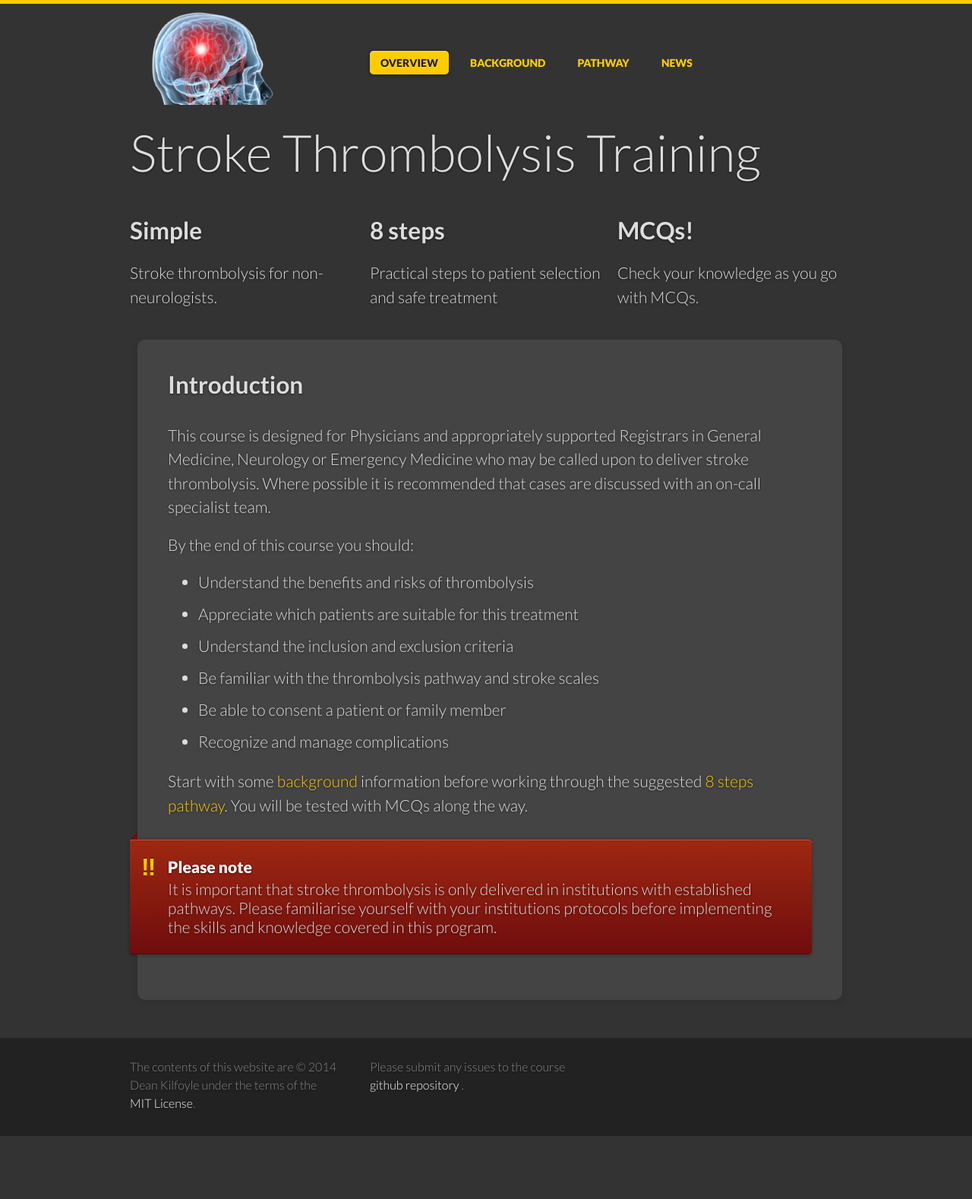
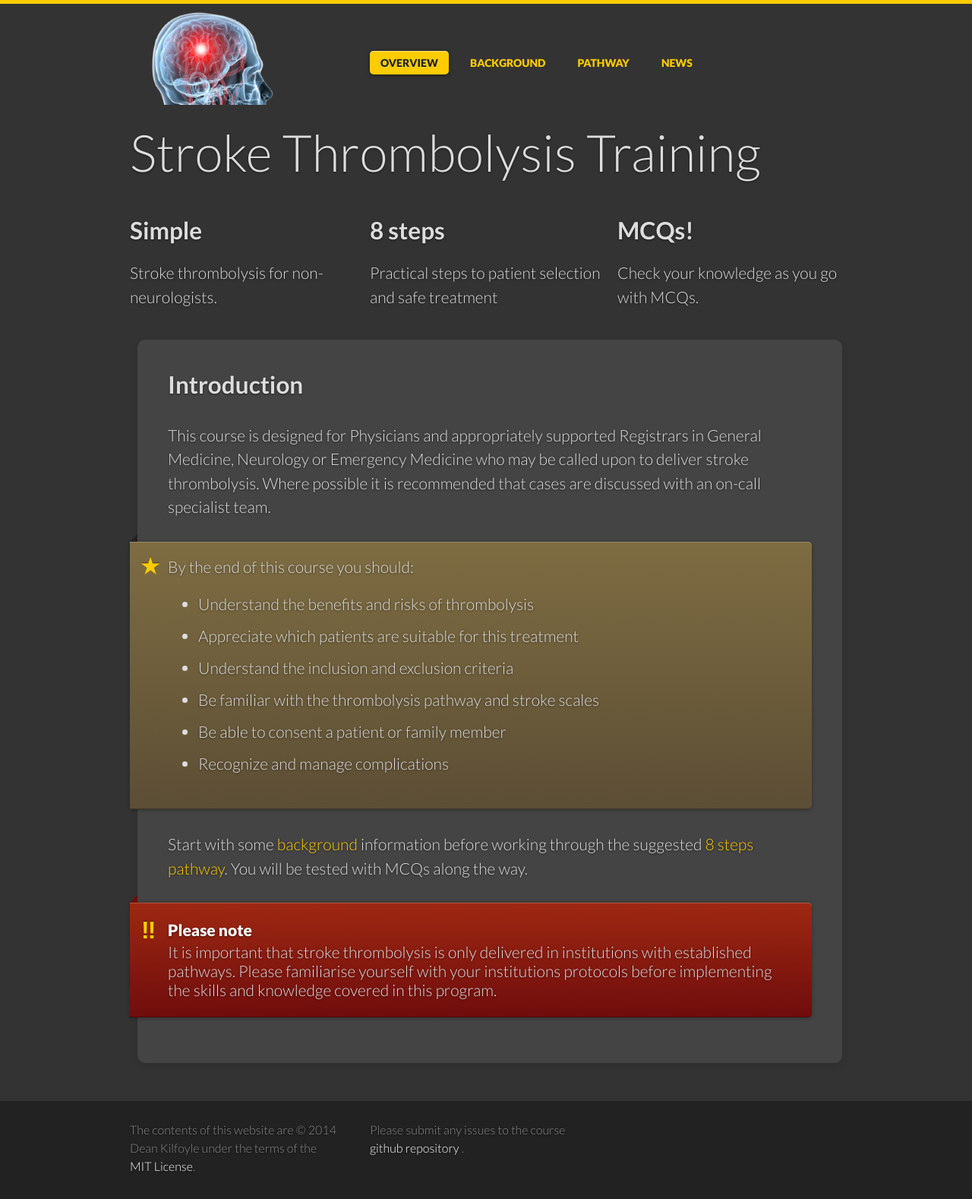
Before and after one commit to dkilfoyle/thrombolysis, a Jekyll site: the page built from index.html, in a window 1280 px wide. Shown: the whole page at 76% size. Built offline with Jekyll 4.4.1, drawn with Linux system fonts in a browser that asks for light colours; comment, search, counter and statistics services are not loaded; before the commit the page ends 1495 px from its top, so only the background shows below that.

Commit message:
formatting changes front page

```diff
--- a/index.html
+++ b/index.html
@@ -41,6 +41,7 @@ overview: true
           <H2>Introduction</H2>
 <p>This course is designed for Physicians and appropriately supported Registrars in General Medicine, Neurology or Emergency Medicine who may be called upon to deliver stroke thrombolysis. Where possible it is recommended that cases are discussed with an on-call specialist team. </p>
 
+<div class="note">
 By the end of this course you should:
 <ul><li>Understand the benefits and risks of thrombolysis</li>
 <li>Appreciate which patients are suitable for this treatment </li>
@@ -48,7 +49,7 @@ By the end of this course you should:
 <li>Be familiar with the thrombolysis pathway and stroke scales</li>
 <li>Be able to consent a patient or family member</li>
 <li>Recognize and manage complications</li></ul>
-
+</div>
 
           <p>Start with some <a href="docs/background">background</a> information before working through the suggested <a href="docs/pathway">8 steps pathway</a>. You will be tested with MCQs along the way.</p>
 
```
